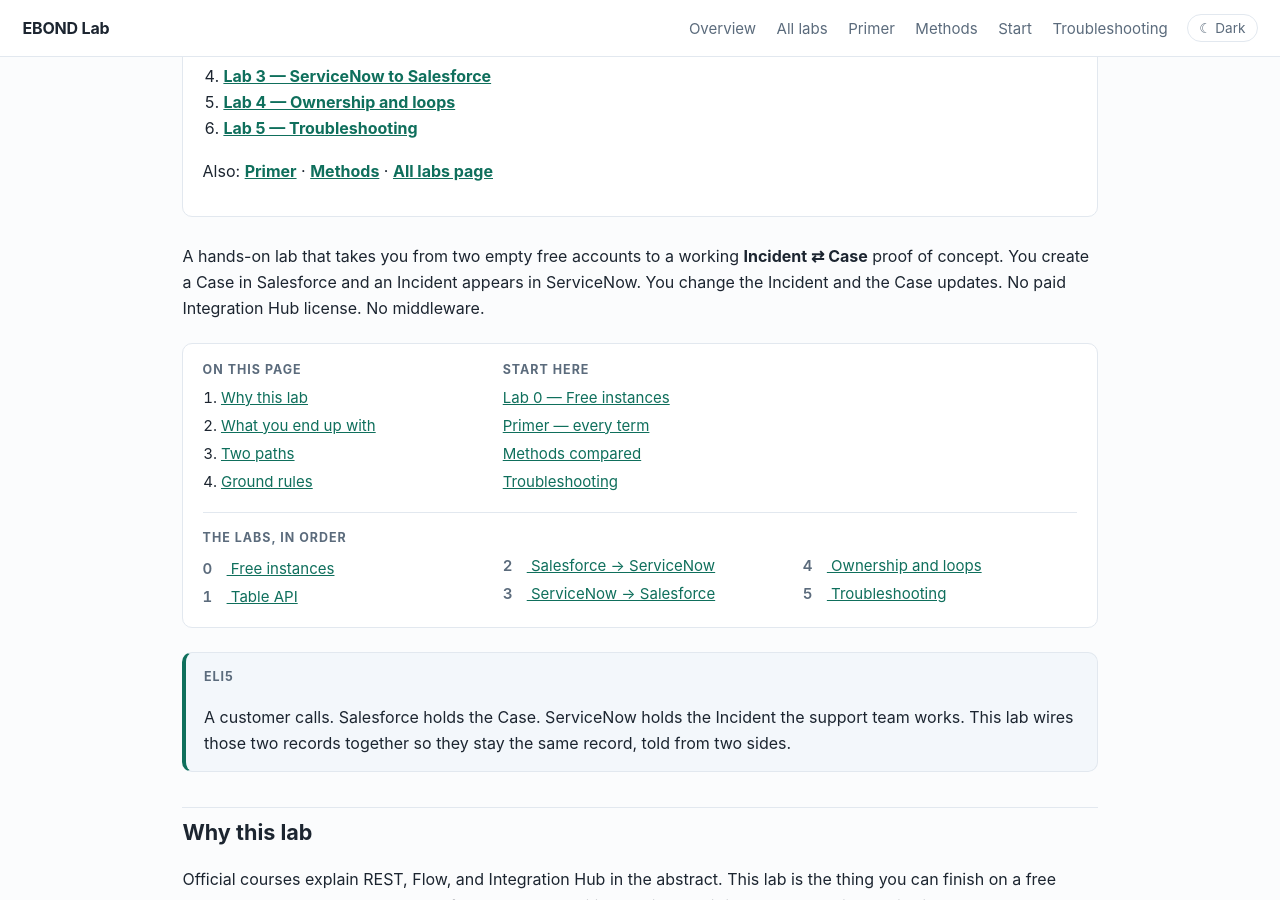
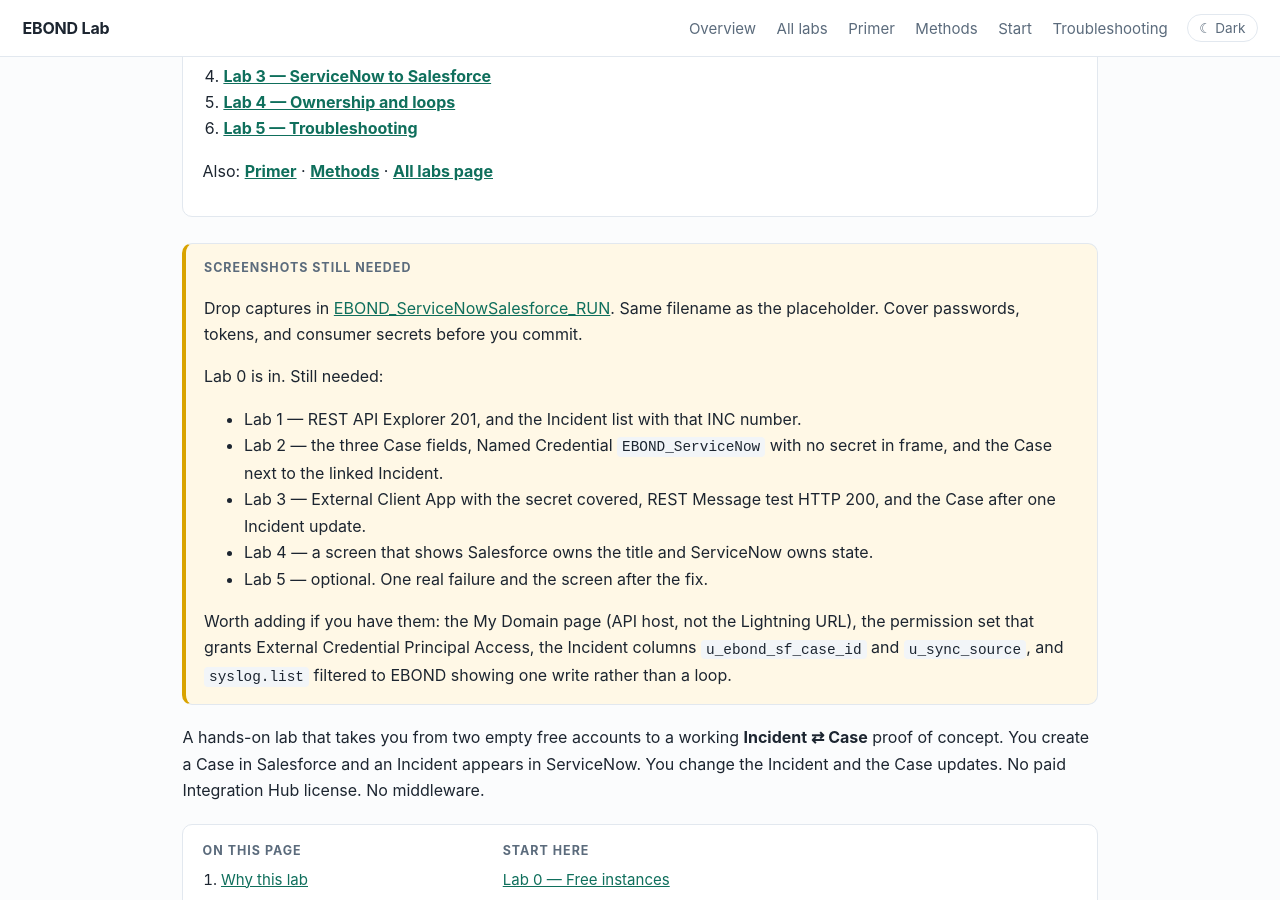
Before and after one commit to eltonaguiar/EBOND_ServiceNowSalesforce, a Jekyll site: the page built from site/index.md, in a window 1280 px wide and 900 px high, scrolled down 323 px. Built offline with Jekyll 4.4.1, drawn with Linux system fonts in a browser that asks for light colours.

Commit message:
Note which lab screenshots are still needed, and where to put them.

```diff
--- a/site/index.md
+++ b/site/index.md
@@ -20,6 +20,20 @@ permalink: /
   </ol>
   <p>Also: <a href="{{ '/primer/' | relative_url }}">Primer</a> · <a href="{{ '/methods/' | relative_url }}">Methods</a> · <a href="{{ '/labs/' | relative_url }}">All labs page</a></p>
 </section>
+
+<div class="warn" id="screenshots">
+<span class="label">Screenshots still needed</span>
+<p>Drop captures in <a href="https://github.com/eltonaguiar/EBOND_ServiceNowSalesforce_RUN/blob/main/README.MD">EBOND_ServiceNowSalesforce_RUN</a>. Same filename as the placeholder. Cover passwords, tokens, and consumer secrets before you commit.</p>
+<p>Lab 0 is in. Still needed:</p>
+<ul>
+<li>Lab 1 — REST API Explorer 201, and the Incident list with that INC number.</li>
+<li>Lab 2 — the three Case fields, Named Credential <code>EBOND_ServiceNow</code> with no secret in frame, and the Case next to the linked Incident.</li>
+<li>Lab 3 — External Client App with the secret covered, REST Message test HTTP 200, and the Case after one Incident update.</li>
+<li>Lab 4 — a screen that shows Salesforce owns the title and ServiceNow owns state.</li>
+<li>Lab 5 — optional. One real failure and the screen after the fix.</li>
+</ul>
+<p>Worth adding if you have them: the My Domain page (API host, not the Lightning URL), the permission set that grants External Credential Principal Access, the Incident columns <code>u_ebond_sf_case_id</code> and <code>u_sync_source</code>, and <code>syslog.list</code> filtered to EBOND showing one write rather than a loop.</p>
+</div>
 
 A hands-on lab that takes you from two empty free accounts to a working **Incident ⇄ Case** proof of concept. You create a Case in Salesforce and an Incident appears in ServiceNow. You change the Incident and the Case updates. No paid Integration Hub license. No middleware.
 
```
Also changed, not shown: site/labs/00-instances.md (+5 -0 lines), site/labs/01-table-api.md (+5 -0 lines), site/labs/02-salesforce-to-snow.md (+5 -0 lines), site/labs/03-snow-to-salesforce.md (+5 -0 lines), site/labs/04-ownership.md (+5 -0 lines).
